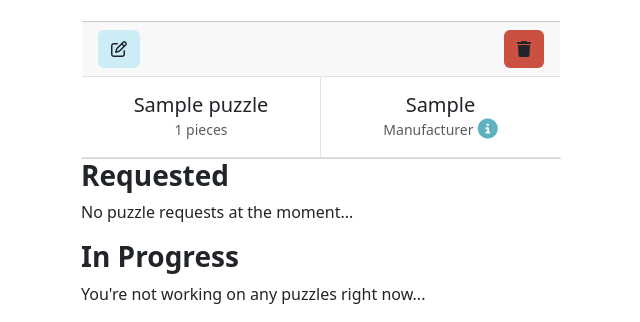
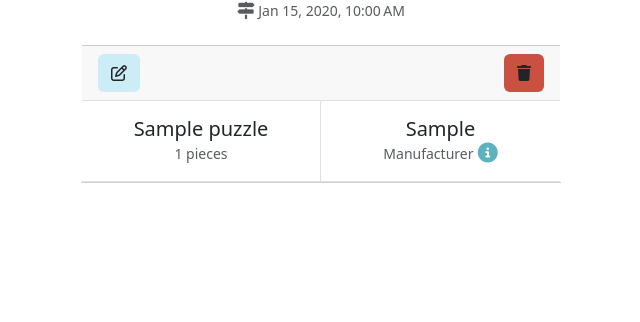
Before and after one commit to sfreeley/puzzle-post-v2-flask, a Flask app: a page that uses app/templates/user.html in a window 1280 px wide. Shown: the part 1131-1453 px from the top of the page, without its empty margins (1-641 px from the left). After the commit the page ends 1314 px from the top, so only its background shows below. Run offline with Flask 3, Linux system fonts and the light colour scheme; a user stored in the database is signed in; tables that the repository leaves empty hold one stand-in row (values such as "Sample post"); grey boxes marked "Sample" are stand-in pictures; some libraries are stand-ins or nearby versions.

Commit message:
fix issue with rendering puzzles on profile page based on is_available, in_progress, is_requested

```diff
--- a/app/routes.py
+++ b/app/routes.py
@@ -148,16 +148,23 @@
     requested_count = 0
     progress_count = 0
 
-    puzzles_current_user = db.session.query(Puzzle).filter_by(user_id=current_user.id).all()
+    puzzles_current_user = db.session.query(Puzzle).filter_by(user_id=current_user.id, is_deleted=False).all()
+
+    available_puzzles = []
+    in_progress_puzzles = []
+    requested_puzzles = []
 
     for puzzle in puzzles_current_user:
-        if puzzle.is_available == True:
-            sharing_count = sharing_count + 1
-        elif puzzle.in_progress == True:
-            progress_count = progress_count + 1
-        elif puzzle.is_requested == True:
-            requested_count = requested_count + 1
-    return render_template('user.html', puzzles=puzzles_current_user, user=user, sharing_count=sharing_count, progress_count=progress_count, requested_count=requested_count, show_buttons=True)
+        if puzzle.is_available:
+            sharing_count += 1
+            available_puzzles.append(puzzle)
+        elif puzzle.in_progress:
+            progress_count += 1
+            in_progress_puzzles.append(puzzle)
+        elif puzzle.is_requested:
+            requested_count += 1
+            requested_puzzles.append(puzzle)
+    return render_template('user.html', puzzles=puzzles_current_user, available_puzzles=available_puzzles, in_progress_puzzles=in_progress_puzzles, requested_puzzles=requested_puzzles, user=user, sharing_count=sharing_count, progress_count=progress_count, requested_count=requested_count, show_buttons=True)
 
 # executed before any of the view functions are executed
 # checks if the current user is logged in and lets you set last seen as that time
--- a/app/templates/user.html
+++ b/app/templates/user.html
@@ -127,83 +127,39 @@
     <hr>
   <div>
     <h3><b>Sharing</b></h3>
-
+    Available: {{available_puzzles}}
+    Sharing_count: {{sharing_count}}
         {% if puzzles|length == 0 %}
             <p> No puzzles just yet... </p>
         {% elif sharing_count == 0 %}
             <p> You're not sharing any puzzles right now...</p>
         {% else %}
-            <!-- carousel -->
-            <div id="carouselPuzzle" class="carousel slide">
 
+        <div id="carouselPuzzle" class="carousel slide carousel-available">
           <div class="carousel-inner">
-
-                  {% for puzzle in puzzles %}
-
-                    {% if puzzle.is_available %}
-                    {{puzzle}}
+            {% for puzzle in available_puzzles %}
             <div class="carousel-item {% if loop.first %}active{% endif %}">
-                      {%include '_puzzle.html'%}
+              {% include '_puzzle.html'%}
             </div>
-
         </div>
-                    {% endif %}
-
             {% endfor %}
-
-
           <button class="carousel-control-prev" type="button" data-bs-target="#carouselPuzzle" data-bs-slide="prev">
-                    <span class="carousel-control-prev-icon" aria-hidden="true" ></span>
-
-
+            <span class="carousel-control-prev-icon" aria-hidden="true"></span>
+            <span class="visually-hidden">Previous</span>
           </button>
           <button class="carousel-control-next" type="button" data-bs-target="#carouselPuzzle" data-bs-slide="next">
-                    <span class="carousel-control-next-icon" aria-hidden="true" ></span>
-
+            <span class="carousel-control-next-icon" aria-hidden="true"></span>
+            <span class="visually-hidden">Next</span>
           </button>
-
-
         </div>
-          </div>
-        </div>
-
-          {% endif %}
-
-        <div>
-          <h3><b>Requested</b></h3>
-    {% if requested_count == 0 %}
-    <p> No puzzle requests at the moment...</p>
-    {% else %}
-
-    {% for puzzle in puzzles %}
-    {% if puzzle.is_requested %}
-
-        <div class="card" style="min-width: 18rem;" >
-        {%include '_puzzle.html'%}
-        </div>
-
-    {% endif %}
-    {% endfor %}
         {% endif %}
   </div>
 
 
-    <div>
-    <h3><b>In Progress</b></h3>
-    {% if progress_count == 0 %}
-    <p> You're not working on any puzzles right now...</p>
-    {% else %}
 
-    {% for puzzle in puzzles %}
-    {% if puzzle.in_progress %}
 
-        <div class="card" style="min-width: 18rem;" >
-        {%include '_puzzle.html'%}
-        </div>
-    {% endif %}
-    {% endfor %}
-    {% endif %}
-    </div>
+
+
 
 <script>
 
```
Also changed, not shown: app/templates/_puzzle.html (+1 -41 lines). Lines whose indentation alone changed are shown as unchanged.
